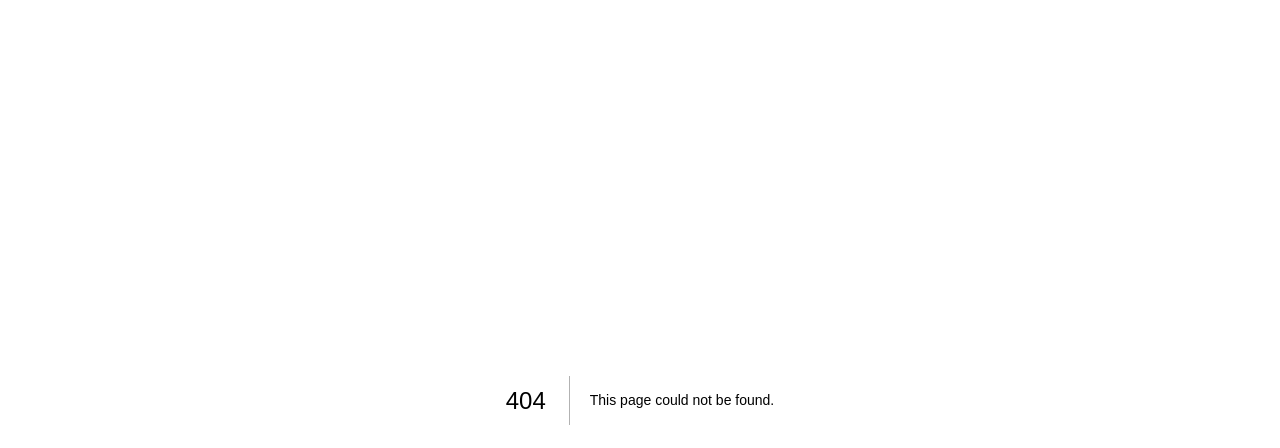
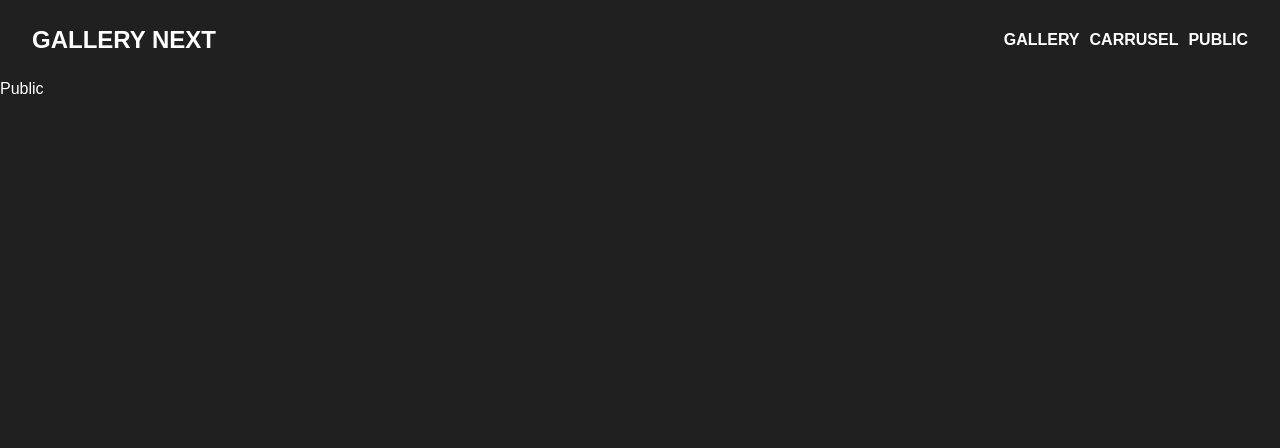
Before and after one commit to castrogarciajs/Gallery_photo, a Next.js app: page /Public in a window 1280 px wide. Before the commit this address had no page. Shown: the top 448 px of the page. Built offline with nearby package versions, Linux system fonts and the light colour scheme.

Commit message:
se implementa layout en nextjs

```diff
--- a/components/Header.js
+++ b/components/Header.js
@@ -1,3 +1,5 @@
+import Link from 'next/link'
+
 export function Header() {
   return (
     <header>
@@ -8,10 +10,13 @@
         <div className="option-navbar">
           <ul className="list-navbar">
             <li>
-              <a className="list" href="">GALLERY</a>
+              <Link className="list" href="/Gallery">GALLERY</Link>
             </li>
             <li>
-              <a className="list" href="">CARRUSEL</a>
+              <Link className="list" href="/Carrusel">CARRUSEL</Link>
+            </li>
+            <li>
+              <Link className="list" href="/Public">PUBLIC</Link>
             </li>
           </ul>
         </div>
--- /dev/null
+++ b/components/Layout.js
@@ -0,0 +1,12 @@
+import { Header } from "@/components/Header.js";
+
+function Layout({ children }) {
+  return (
+    <>
+      <Header />
+      <main>{children}</main>
+    </>
+  );
+}
+
+export default Layout;
--- /dev/null
+++ b/pages/Public.js
@@ -0,0 +1,7 @@
+function Public() {
+  return (
+    <div>Public</div>
+  )
+}
+
+export default Public
--- a/pages/_app.js
+++ b/pages/_app.js
@@ -1,5 +1,12 @@
-import '@/styles/main.css'
+import Layout from "@/components/Layout.js";
+import "@/styles/main.css";
 
 export default function App({ Component, pageProps }) {
-  return <Component {...pageProps} />;
+  return (
+    <>
+      <Layout>
+        <Component {...pageProps} />
+      </Layout>
+    </>
+  );
 }
--- a/pages/index.js
+++ b/pages/index.js
@@ -7,7 +7,7 @@
       <Head>
         <title>GALLERY</title>
       </Head>
-      <Header />
+      <div>home</div>
     </>
   );
 }
```
Also changed, not shown: pages/Carrusel.js (added, +7 -0 lines), pages/Gallery.js (added, +7 -0 lines).
